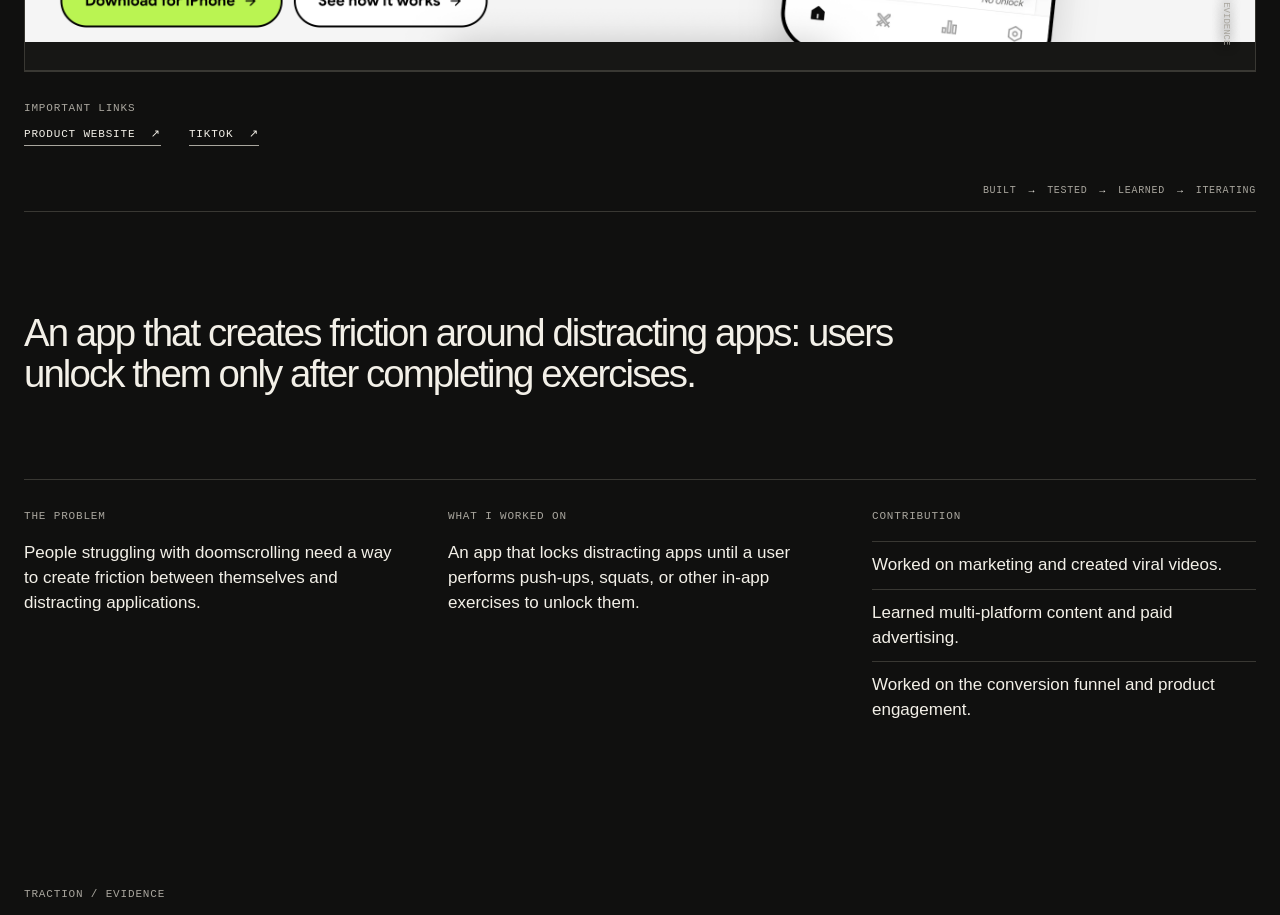
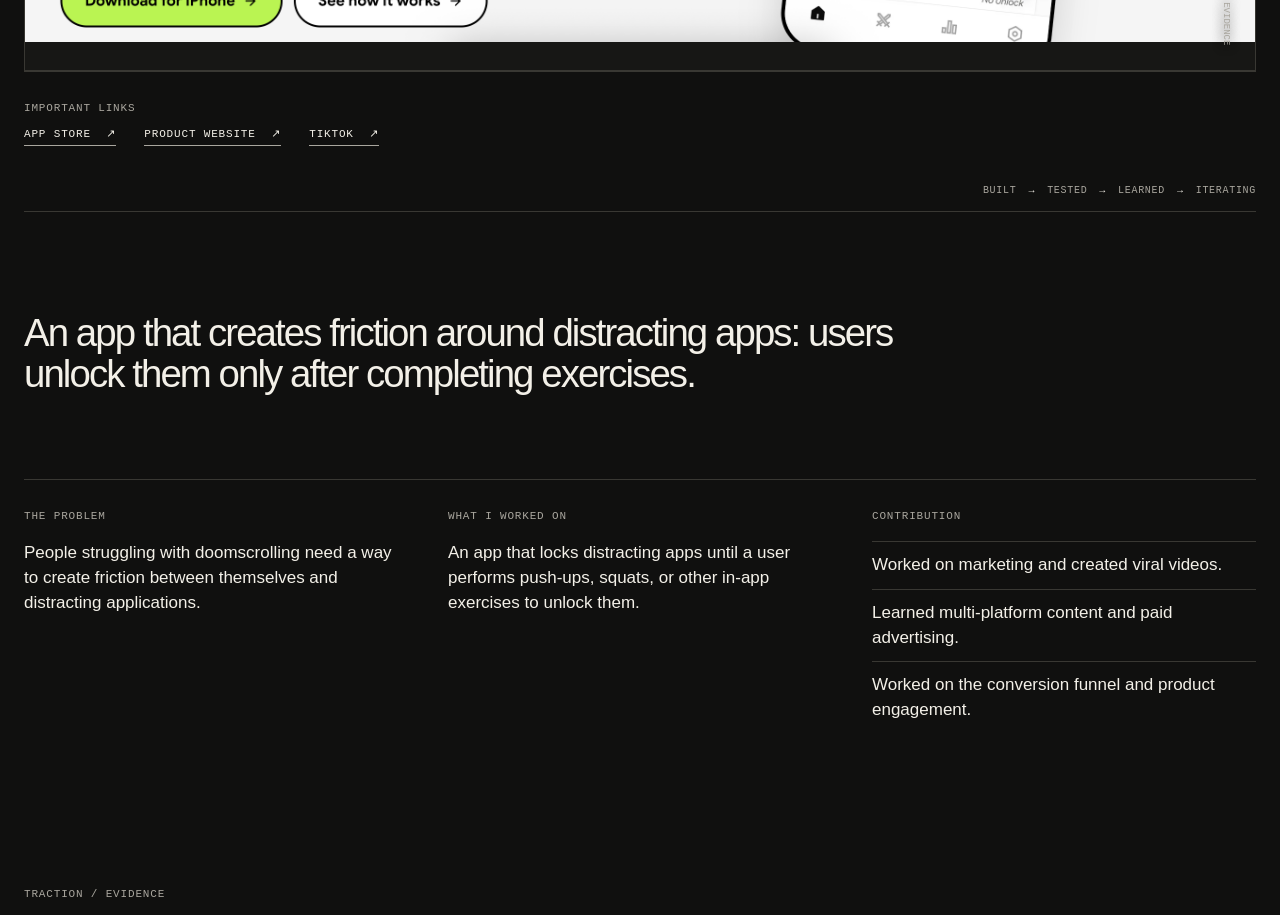
Before and after one commit to bnbngoc/portfolio, a Next.js app: page /portfolio/work/actionlock in a window 1280 px wide. Shown: the part 1080-1995 px from the top of the page. Built offline with nearby package versions, Linux system fonts and the light colour scheme.

Commit message:
Add ActionLock App Store link

```diff
--- a/data/projects.ts
+++ b/data/projects.ts
@@ -118,7 +118,7 @@ export const projects: Project[] = [
     shortDescription: "An app that creates friction around distracting apps: users unlock them only after completing exercises.", visualLabel: "Product / funnel evidence", visualKind: "assistive",
     problem: "People struggling with doomscrolling need a way to create friction between themselves and distracting applications.", whatIBuilt: "An app that locks distracting apps until a user performs push-ups, squats, or other in-app exercises to unlock them.", contribution: ["Worked on marketing and created viral videos.", "Learned multi-platform content and paid advertising.", "Worked on the conversion funnel and product engagement."], traction: [{ value: "Hundreds", label: "installations" }, { value: "0", label: "paid users yet" }], evidence: [{ label: "Acquisition analytics", detail: "ActionLock app analytics.", available: true, image: { src: projectAsset("actionlock-analytics-1.png"), alt: "ActionLock acquisition analytics" } }, { label: "Funnel analytics", detail: "ActionLock app analytics.", available: true, image: { src: projectAsset("actionlock-analytics-2.png"), alt: "ActionLock funnel analytics" } }], learning: ["Viral content.", "Multi-platform content.", "Paid acquisition.", "Funnel analysis.", "Conversion optimization.", "Product engagement."], status: "Ongoing", decision: "Currently improving the funnel, engagement, and conversion.",
     featuredDescription: "An app that makes distracting apps available only after movement, with ongoing work on content, acquisition, engagement, and conversion.",
-    image: { src: projectAsset("actionlock.png"), alt: "ActionLock digital well-being app" }, context: "DevHouse product", links: [{ label: "Product website", href: "https://www.actionlock.online/" }, { label: "TikTok", href: "https://www.tiktok.com/@pushup.bro?lang=en" }]
+    image: { src: projectAsset("actionlock.png"), alt: "ActionLock digital well-being app" }, context: "DevHouse product", links: [{ label: "App Store", href: "https://apps.apple.com/us/app/actionlock-app-blocker/id6788766360" }, { label: "Product website", href: "https://www.actionlock.online/" }, { label: "TikTok", href: "https://www.tiktok.com/@pushup.bro?lang=en" }]
   },
   {
     slug: "innocent-eyes", name: "Innocent Eyes", date: "2026 — Present", role: "Founder", skills: ["Resale", "Branding", "Social Content"],
```
